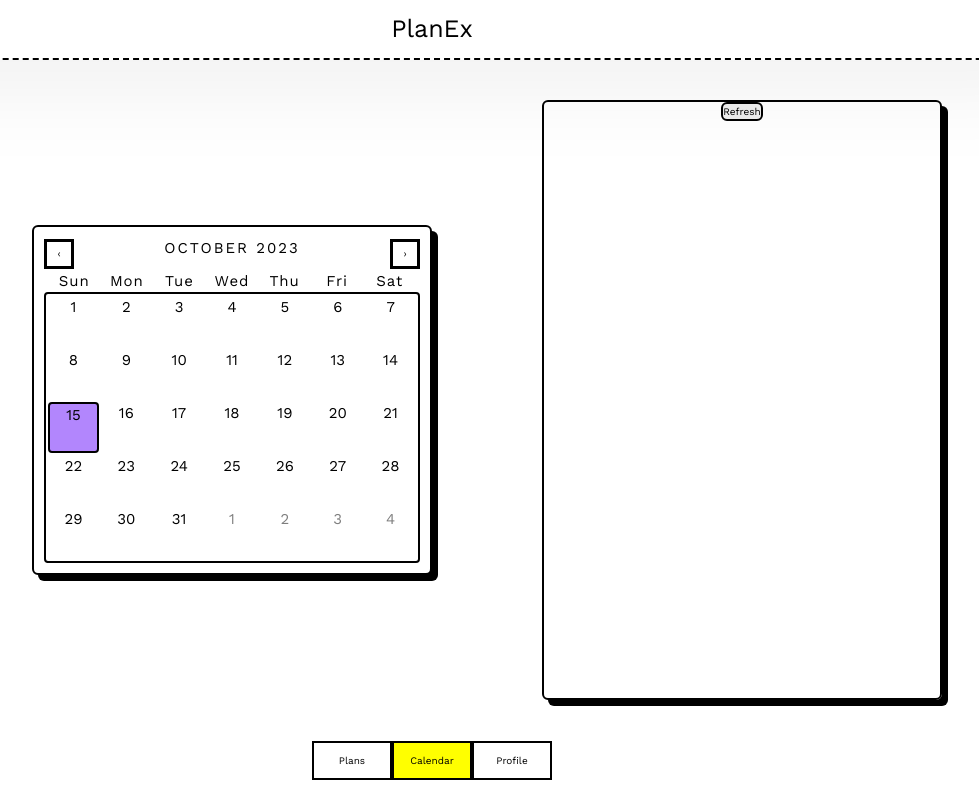
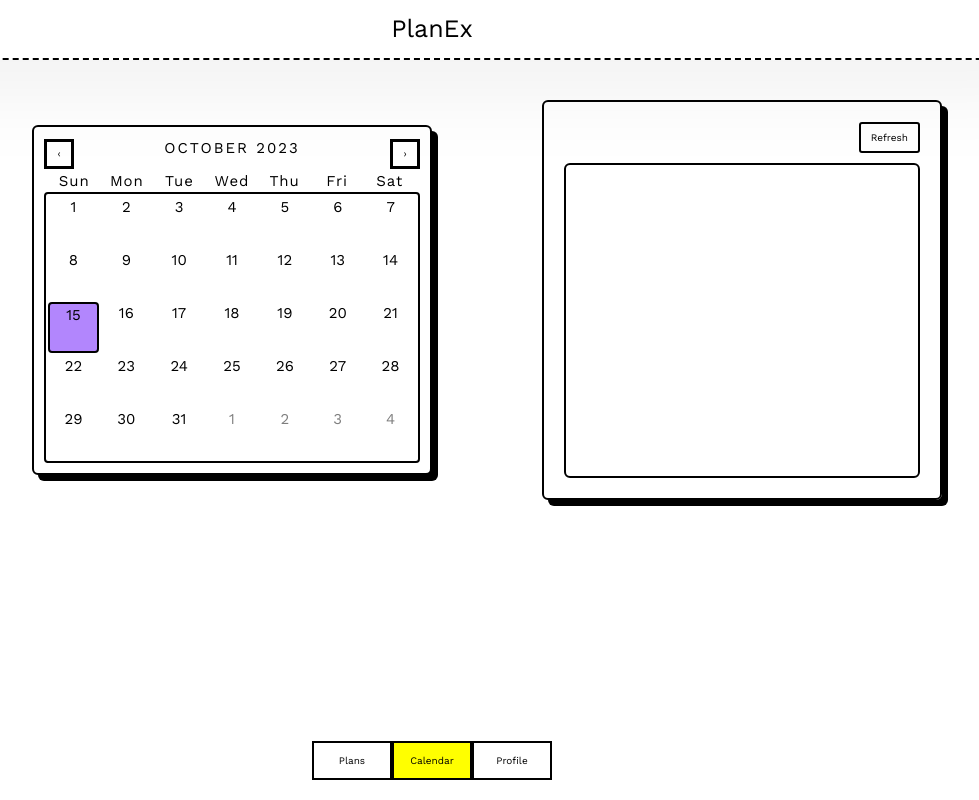
Before and after one commit to adammmmd/PlanexLog, a Nuxt app: page /calendar in a window 1280 px wide. Shown: the whole page, without its empty margins (208-1187 px from the left). Built offline with nearby package versions, Linux system fonts and the light colour scheme; a web font is replaced by a local one.

Commit message:
change calendar page

```diff
--- a/assets/main.css
+++ b/assets/main.css
@@ -200,6 +200,19 @@ svg {
 
 .shadow-main{
     box-shadow: 6px 6px 0px 0px rgba(0,0,0,1);
+}
+
+/* Components */
+.btn{
+    padding: 0.6rem 1rem;
+    border: 2px solid black;
+    background-color: white;
+    border-radius: 3px;
+    transition: background-color .3s;
+}
+
+.btn:hover{
+    background-color: #B286FD;
 }
 
 /* Header */
@@ -407,7 +420,19 @@ svg {
     margin: 4rem 0;
     width: 100%;
     max-width: 400px;
-    height: 600px;
+    height: 400px;
+    display: flex;
+    flex-direction: column;
+    justify-content: flex-start;
+    align-items: flex-end;
+    padding: 2rem;
+}
+
+.calendar-list__list-container{
+    margin-top: 1rem;
+    width: 100%;
+    height: 100%;
+    overflow: auto;
     display: flex;
     flex-direction: column;
     justify-content: flex-start;
--- a/pages/calendar/index.vue
+++ b/pages/calendar/index.vue
@@ -8,8 +8,8 @@
         <Calendar />
 
         <div class="calendar-list__container shadow-main border-main">
-            <button class="btn align-self-end mb-5 border-main" @click="listEvents">Refresh</button>
-            <div class="">
+            <button class="btn" @click="listEvents">Refresh</button>
+            <div class="calendar-list__list-container border-main">
                 <div  class="accordion-item border border-black border-1 rounded-0" v-for="(event, i) in events" :key="i">
                     <div class="accordion-header">
                         <button type="button" class="accordion-button collapsed" data-bs-toggle="collapse" :data-bs-target="'#collapse-' + i">
```
